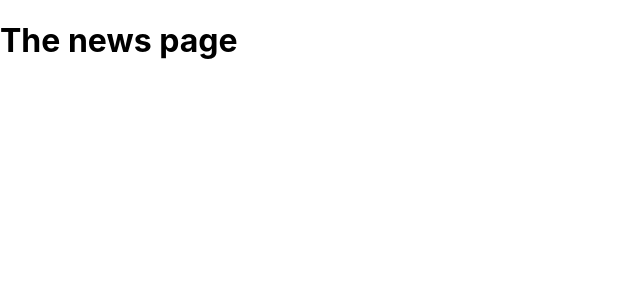
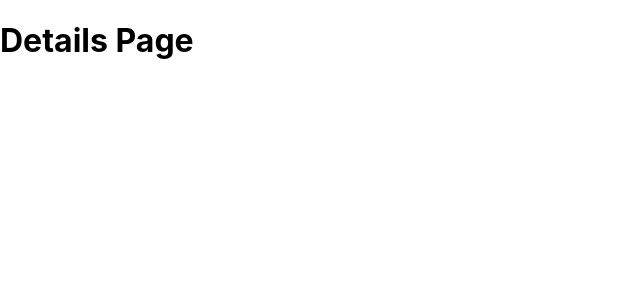
Before and after one commit to HassanBahati/fluorine, a Next.js app: page /news in a window 1280 px wide. Shown: the top 300 px of the page, without its empty margins (0-640 px from the left). Built offline with nearby package versions, Linux system fonts and the light colour scheme.

Commit message:
added dynamic pages

```diff
--- a/pages/news/something_important.js/index.js
+++ b/pages/[newsid].js
@@ -1,8 +1,7 @@
-
 const Detailspage = () => {
     return (
         <div>
-           <h1>Details Page </h1>
+            <h1>Details Page </h1>
         </div>
     )
 }
--- a/pages/news/index.js
+++ /dev/null
@@ -1,9 +0,0 @@
-const NewsPage = () => {
-  return (
-    <div>
-      <h1>The news page </h1>
-    </div>
-  );
-};
-
-export default NewsPage;
```
